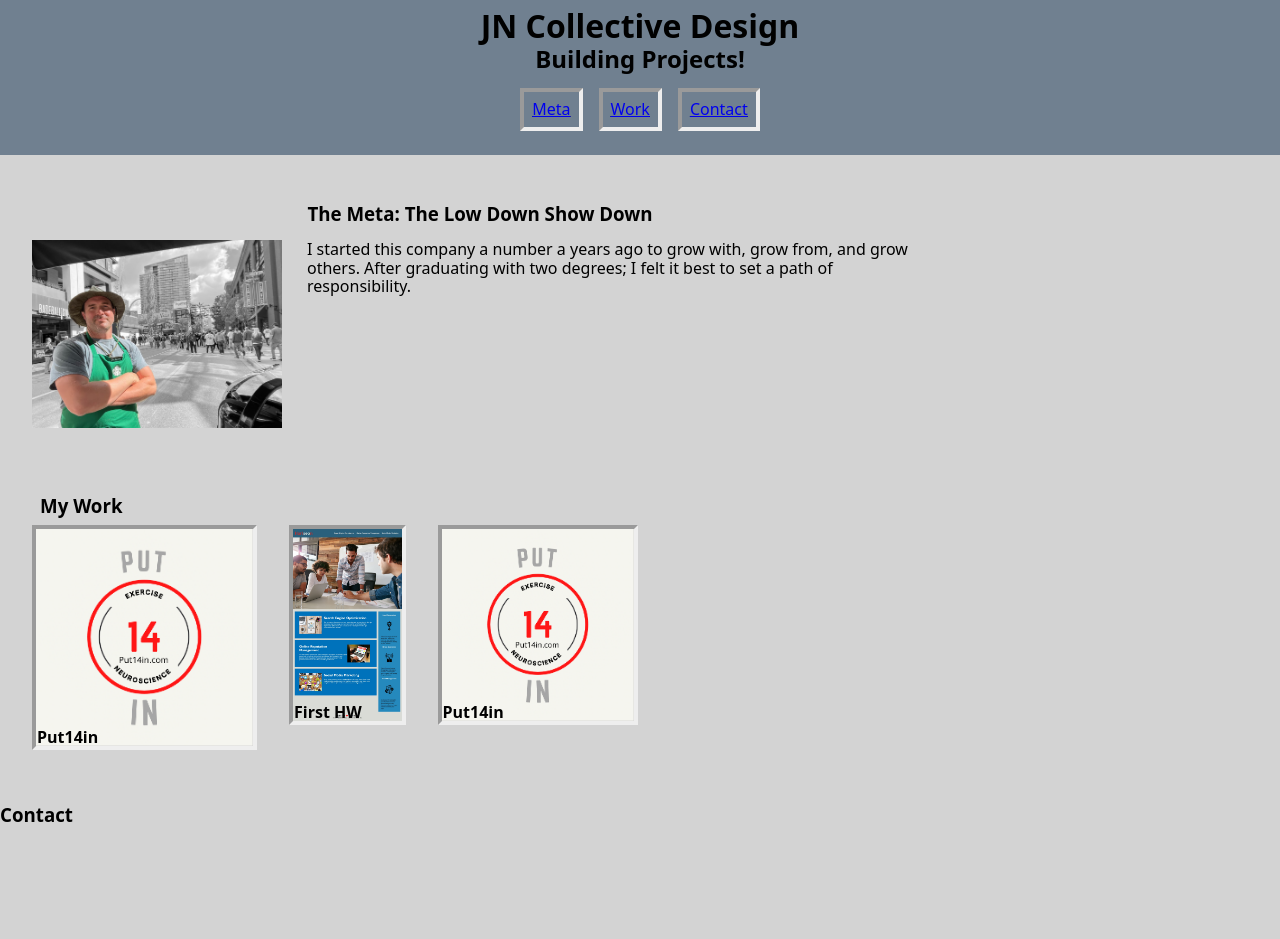
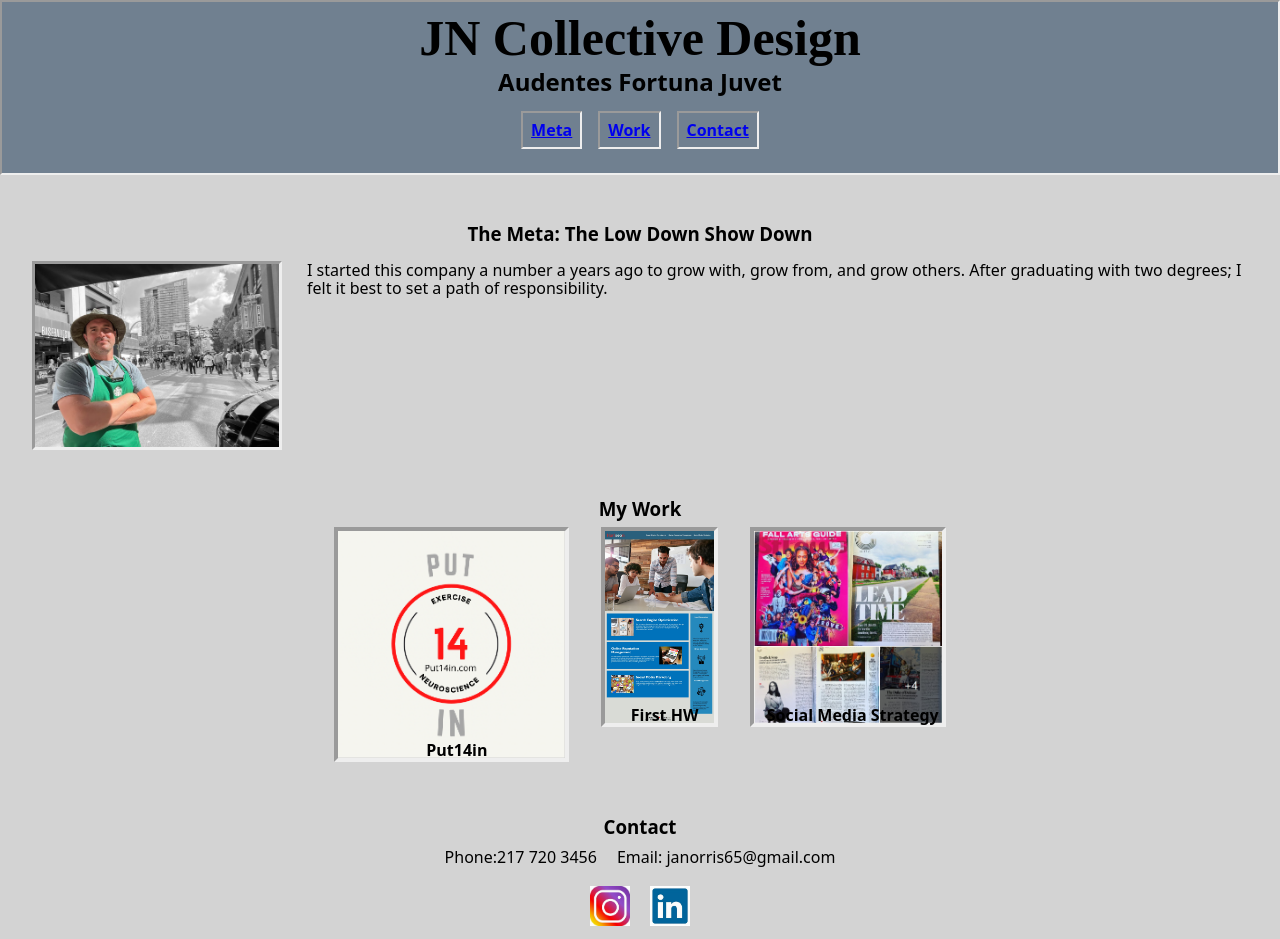
Before and after one commit to janorris65/betaHW2, a website built with Vite: page index.html in a window 1280 px wide. Before the commit the page ends 827 px from the top, so only its background shows below. Built offline with nearby package versions, Linux system fonts and the light colour scheme; files whose address does not match are found by name.

Commit message:
More CSS, added insta, linkedin, contact; centered

```diff
--- a/index.html
+++ b/index.html
@@ -15,7 +15,7 @@
   <body>
     <header>
       <h1>JN Collective Design</h1>
-      <h2>Building Projects!</h2>
+      <h2>Audentes Fortuna Juvet</h2>
       <nav>
         <ul>
           <li><a href="#meta"> Meta </a></li>
@@ -38,10 +38,10 @@
     </article>
     <section>
       <h3>My Work</h3>
-      <!--Main holds the element for CSS Flexbox-->
+      <!--Main holds the element for CSS Flexbox for Clickable images-->
       <main id="work">
         <figure class="container1">
-          <a href="www.put14in.com">
+          <a href="https://put14in.com/">
             <img src=".assets/Put14inLogo.png" alt="Project Logo" />
           </a>
           <figcaption class="text1">
@@ -50,24 +50,42 @@
         </figure>
         <figure class="container2">
           <a href="https://janorris65.github.io/First-Homework/">
-            <img src=".assets/webrename.jpeg" alt="Project Logo" />
+            <img src=".assets/webrename.jpeg" alt="HW Screenshot" />
           </a>
           <figcaption class="text2">
             <h4>First HW</h4>
           </figcaption>
         </figure>
         <figure class="container3">
-          <a href="www.put14in.com">
-            <img src=".assets/Put14inLogo.png" alt="Project Logo" />
+          <a
+            href="https://www.linkedin.com/posts/joshua-norris-080b4729_stlpubliclibrary-stlmag-dailyarticle-activity-6988243975400828928--pO4?utm_source=share&utm_medium=member_desktop"
+          >
+            <img src=".assets/SocialMediaStrat.jpeg" alt="Post Images" />
           </a>
           <figcaption class="text3">
-            <h4>Put14in</h4>
+            <h4>Social Media Strategy</h4>
           </figcaption>
         </figure>
       </main>
     </section>
     <footer id="contact">
       <h3>Contact</h3>
+      <ul>
+        <li>Phone:217 720 3456</li>
+        <li>Email: janorris65@gmail.com</li>
+      </ul>
+      <ol>
+        <li>
+          <a href="https://www.instagram.com/put14in/">
+            <img src="assets/Instagramimg.jpg" alt="instagram logo" />
+          </a>
+        </li>
+        <li>
+          <a href="https://www.linkedin.com/in/joshua-norris-080b4729/">
+            <img src="assets/Linkedinimg.jpg" alt="Linkedin logo" />
+          </a>
+        </li>
+      </ol>
     </footer>
   </body>
 </html>
--- a/styles.css
+++ b/styles.css
@@ -15,34 +15,38 @@ header {
   flex-direction: column;
   text-align: center;
   padding: 0.5rem;
+  border-style: inset;
+  border-width: 0.15rem;
 }
 
-li {
+header h1 {
+  font-family: "Times New Roman", Times, serif;
+  font-size: 50px;
+}
+
+header li {
   list-style-type: none;
   border-style: inset;
-  border-width: 0.25rem;
+  border-width: 0.15rem;
   padding: 0.5rem;
+  font-weight: 700;
 }
 
-li:hover {
-  transition: all 3000ms ease-out;
+header li:hover {
+  transition: all 2500ms ease-out;
   background-color: rgb(202 202 218);
 }
 
-ul {
+header ul {
   display: flex;
   flex-direction: row;
-  text-align: center;
   justify-content: center;
   gap: 1rem;
   padding: 1rem;
-  text-decoration: underline;
 }
 
 article {
   padding: 2rem;
-  height: 100%;
-  max-width: 75%;
   padding-bottom: 10rem;
 }
 
@@ -56,12 +60,14 @@ article figure img {
   max-width: 250px;
   float: left;
   margin-right: 25px;
+  border-style: inset;
 }
 
 section {
   display: flex;
   flex-direction: column;
   padding: 2rem;
+  text-align: center;
 }
 
 section h3 {
@@ -72,11 +78,13 @@ main {
   display: flex;
   flex-direction: row;
   gap: 2rem;
+  margin-left: auto;
+  margin-right: auto;
 }
 
 .container1 img {
-  max-height: 225px;
-  max-width: 275px;
+  max-height: 235px;
+  max-width: 285px;
   position: relative;
   border-style: inset;
   border-width: 0.25rem;
@@ -125,3 +133,32 @@ main {
   bottom: 25px;
   left: 5px;
 }
+
+footer {
+  display: flex;
+  flex-direction: column;
+  text-align: center;
+}
+
+footer img {
+  max-height: 40px;
+  max-height: 40px;
+}
+
+footer ol {
+  display: flex;
+  flex-direction: row;
+  margin-left: auto;
+  margin-right: auto;
+}
+
+footer li {
+  list-style-type: none;
+  padding: 10px;
+}
+
+footer ul {
+  display: flex;
+  flex-direction: row;
+  justify-content: center;
+}
```
Also changed, not shown: README.md, assets/Instagramimg.jpg (added), assets/Linkedinimg.jpg (added), assets/SocialMediaStrat.jpeg (added).
